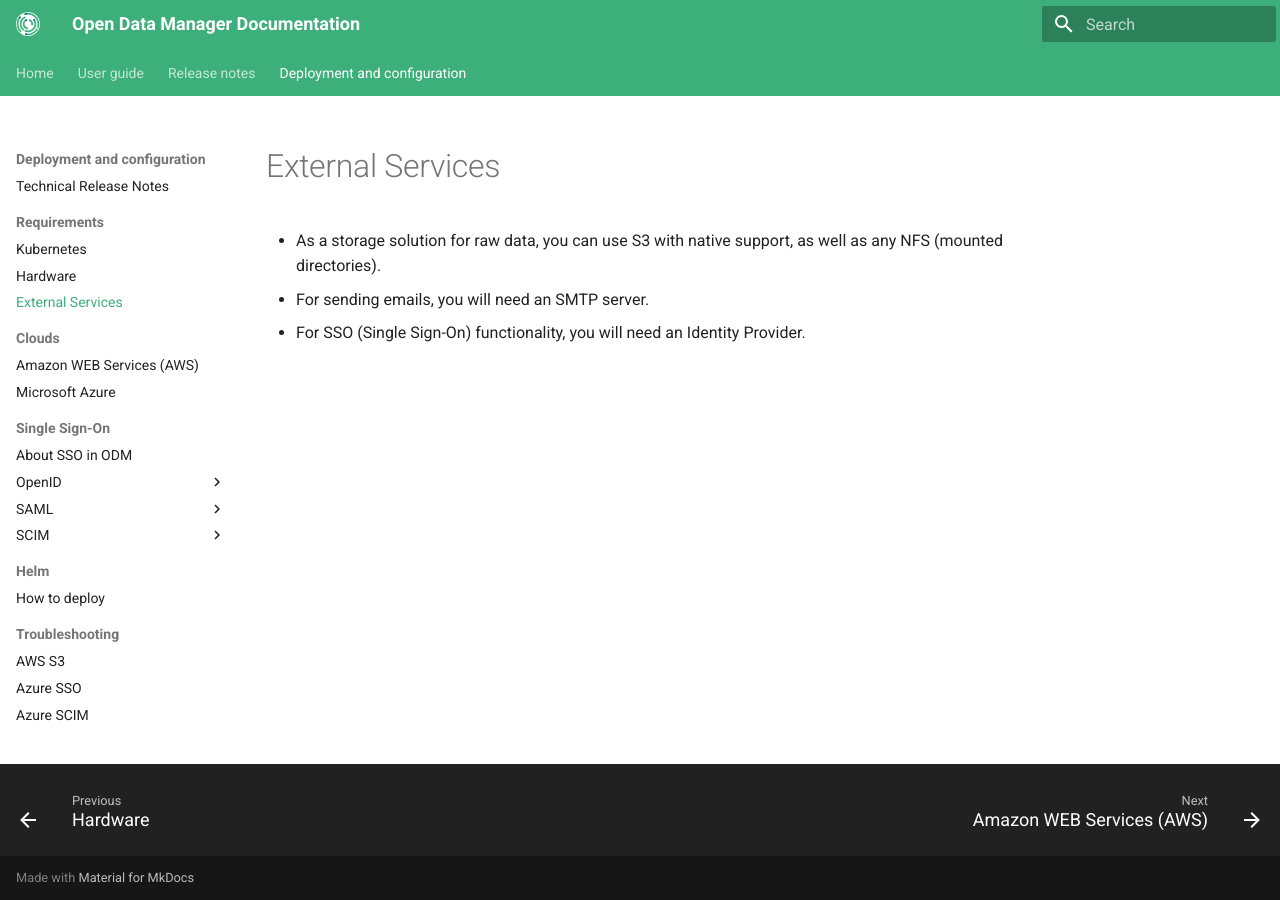
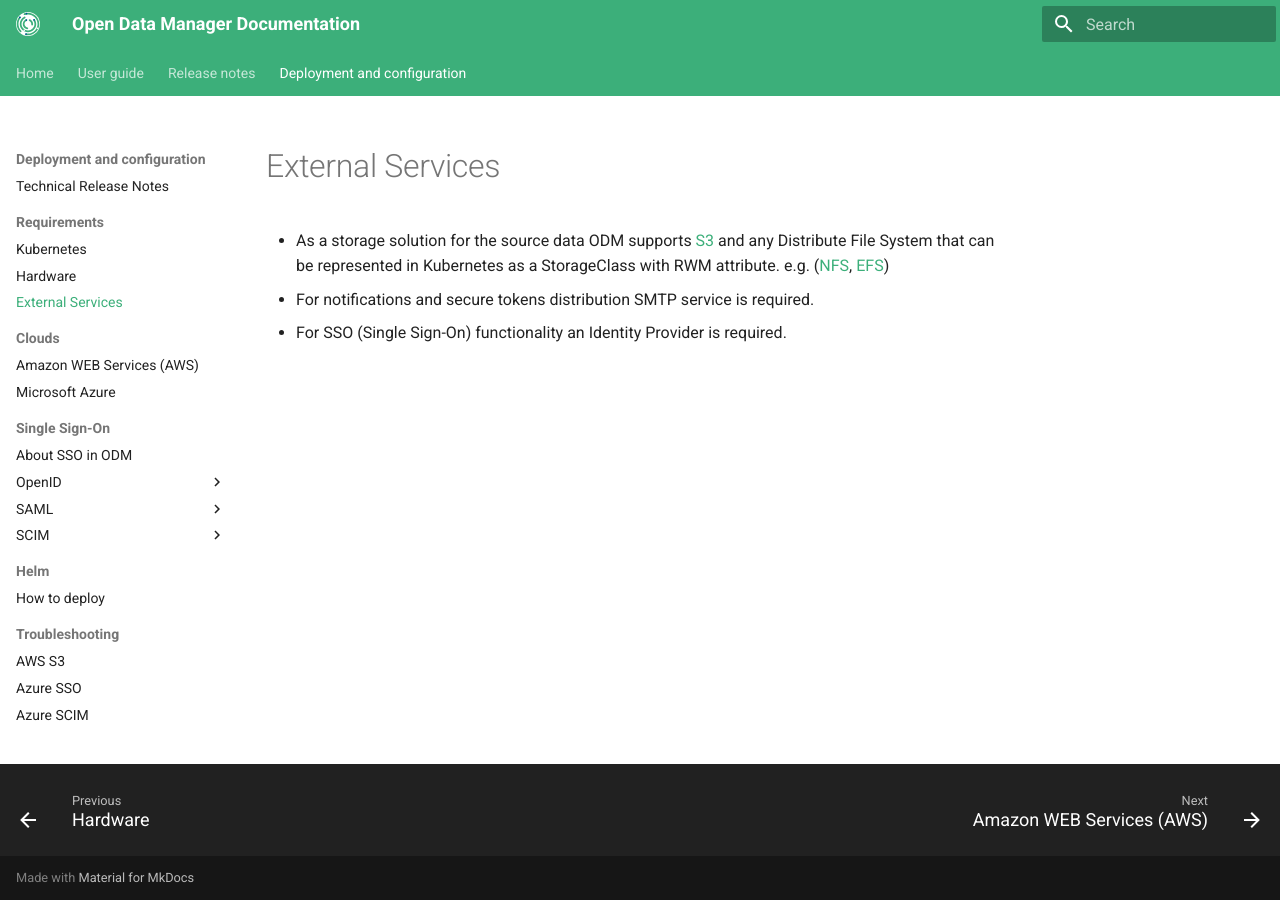
Before and after one commit to genestack/admin-docs, an MkDocs documentation site: the page built from docs/deployment/requirements/external-services.md, in a window 1280 px wide. Built offline with MkDocs 1.6.1 and Material for MkDocs 9.7.7, drawn with Linux system fonts in a browser that asks for light colours; the version menu is left out.

Commit message:
[ODM-11081] External services updates

```diff
--- a/docs/deployment/requirements/external-services.md
+++ b/docs/deployment/requirements/external-services.md
@@ -1,5 +1,5 @@
 # External Services
 
-- As a storage solution for raw data, you can use S3 with native support, as well as any NFS (mounted directories).
-- For sending emails, you will need an SMTP server.
-- For SSO (Single Sign-On) functionality, you will need an Identity Provider.
+- As a storage solution for the source data ODM supports [S3](https://en.wikipedia.org/wiki/Amazon_S3) and any Distribute File System that can be represented in Kubernetes as a StorageClass with RWM attribute. e.g. ([NFS](https://en.wikipedia.org/wiki/Network_File_System), [EFS](https://en.wikipedia.org/wiki/Amazon_Elastic_File_System))
+- For notifications and secure tokens distribution SMTP service is required.
+- For SSO (Single Sign-On) functionality an Identity Provider is required.
```
